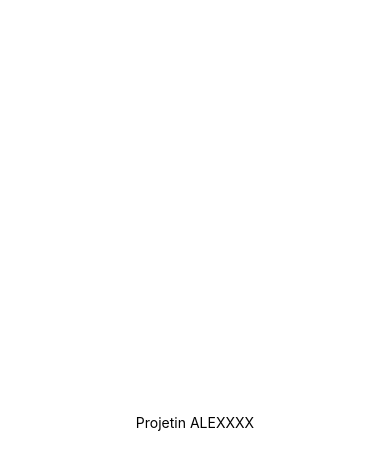
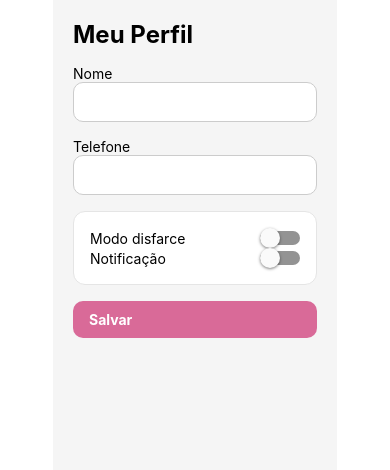
Before and after one commit to AbelPiassa/Meu-Ciclo, a React Native app: screen / in a window 390 px wide. Shown: the top 470 px of the page. Built offline with nearby package versions, Linux system fonts and the light colour scheme.

Commit message:
feat: cria tela inicial de perfil
Adiciona campos de nome e telefone, preferências com switches, botão salvar e estilos iniciais conforme o protótipo.

```diff
--- a/App.js
+++ b/App.js
@@ -1,10 +1,11 @@
 import { StatusBar } from 'expo-status-bar';
 import { StyleSheet, Text, View } from 'react-native';
+import Perfil from './src/pages/Perfil';
 
 export default function App() {
   return (
     <View style={styles.container}>
-      <Text>Projetin ALEXXXX</Text>
+      <Perfil />
       <StatusBar style="auto" />
     </View>
   );
--- a/package.json
+++ b/package.json
@@ -3,11 +3,14 @@
   "version": "1.0.0",
   "main": "index.js",
   "dependencies": {
+    "@react-navigation/native": "^7.5.0",
     "expo": "~57.0.26",
     "expo-status-bar": "~57.0.1",
     "react": "19.2.3",
     "react-dom": "19.2.3",
     "react-native": "0.86.3",
+    "react-native-safe-area-context": "~5.7.0",
+    "react-native-screens": "~4.26.0",
     "react-native-web": "^0.21.2"
   },
   "publishConfig": {
--- /dev/null
+++ b/src/pages/Perfil.js
@@ -0,0 +1,122 @@
+
+import { useState } from "react";
+import { Pressable, Switch } from "react-native";
+import { StyleSheet, TextInput, Text, View } from "react-native";
+
+
+
+export default function Perfil() {
+
+  const [nome, setNome] = useState("");
+  const [telefone, setTelefone] = useState("");
+  const [modoDisfarce, setModoDisfarce] = useState(false);
+  const [notificacoes, setNotificacoes] = useState(false);
+
+
+  return (
+    <View style={estilos.container}>
+      <View style={estilos.header}>
+        <Text style={estilos.titulo}>Meu Perfil</Text>
+      </View>
+
+      <View >
+        <Text>Nome</Text>
+        <TextInput
+          style={estilos.input}
+          value={nome}
+          onChangeText={setNome}
+        />
+      </View>
+
+      <View>
+        <Text>Telefone  </Text>
+        <TextInput
+          style={estilos.input}
+          value={telefone}
+          onChangeText={setTelefone}
+        />
+      </View>
+
+      <View style={estilos.cardOpcao}>
+
+        <View style={estilos.linhaOpcao}>
+          <Text>Modo disfarce</Text>
+          <Switch
+            value={modoDisfarce}
+            onValueChange={setModoDisfarce}
+          />
+        </View>
+
+        <View style={estilos.linhaOpcao}>
+          <Text >Notificação</Text>
+          <Switch
+            value={notificacoes}
+            onValueChange={setNotificacoes}
+          />
+        </View>
+
+      </View>
+
+      <Pressable style={estilos.botaoSalvar}>
+        <Text style={estilos.textoBotaoSalvar}>Salvar</Text>
+      </Pressable>
+
+    </View>
+  );
+}
+
+const estilos = StyleSheet.create({
+  container: {
+    flex: 1,
+    padding: 20,
+    backgroundColor: "#f5f5f5",
+    gap: 16,
+  },
+
+  header: {
+    flexDirection: "row",
+    justifyContent: "space-between",
+    alignItems: "center",
+  },
+
+  titulo: {
+    fontSize: 24,
+    fontWeight: "bold",
+  },
+
+  input: {
+    width: "100%",
+    height: 40,
+    borderWidth: 1,
+    borderColor: "#cccccc",
+    borderRadius: 10,
+    paddingHorizontal: 12,
+    backgroundColor: "#ffffff",
+  },
+
+  cardOpcao: {
+    backgroundColor: "#ffffff",
+    borderRadius: 12,
+    padding: 16,
+    borderWidth: 1,
+    borderColor: "#e5e5e5",
+  },
+
+  linhaOpcao: {
+    flexDirection: "row",
+    justifyContent: "space-between",
+    alignItems: "center",
+  },
+
+  botaoSalvar: {
+    paddingVertical: 10,
+    paddingHorizontal: 16,
+    borderRadius: 10,
+    backgroundColor: "#d96a98",
+  },
+
+  textoBotaoSalvar: {
+    color: "#ffffff",
+    fontWeight: "bold",
+  },
+});
```
Also changed, not shown: 1 other file (tests, documents, lock files or other folders).
